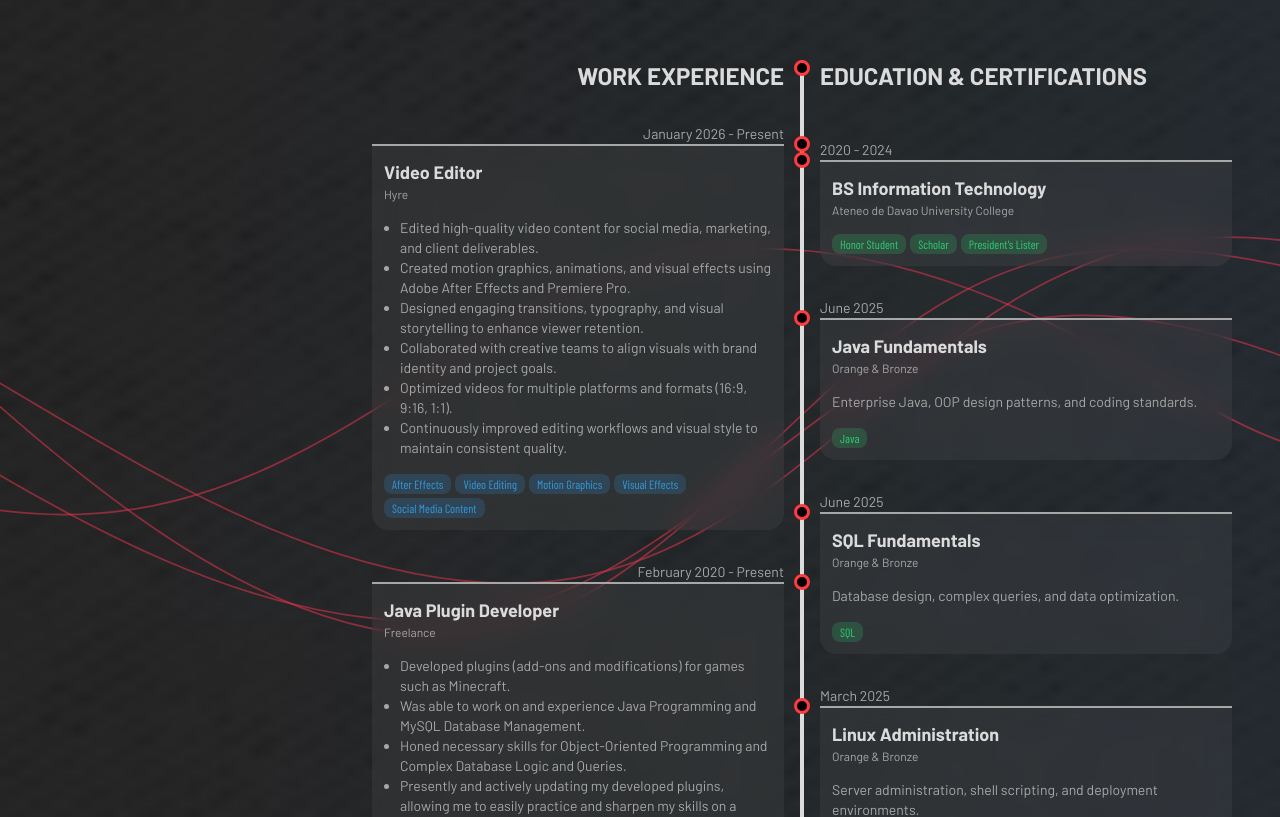
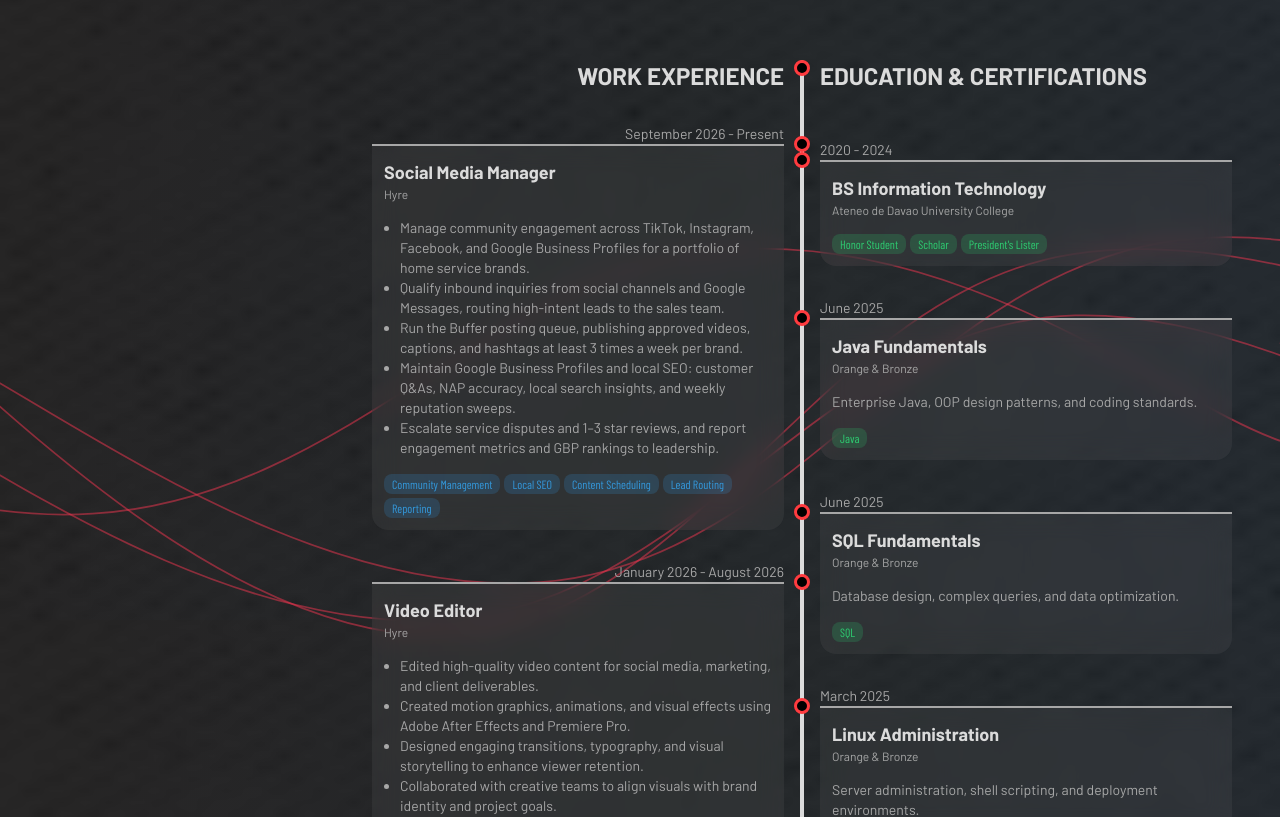
Before and after one commit to Coralise/Wayne-Portfolio, a Next.js app: page /resume in a window 1280 px wide. Shown: the part 980-1797 px from the top of the page. Built offline with nearby package versions, Linux system fonts and the light colour scheme; a web font is replaced by a local one; what tailwindcss-motion would draw is missing.

Commit message:
feat: add Social Media Manager role at Hyre to work experience
Co-Authored-By: Claude Opus 5.5 <noreply@anthropic.com>
Claude-Session: https://claude.ai/code/session_01LzkZnvLjGbyXFGd7NBJR5x

```diff
--- a/app/page.js
+++ b/app/page.js
@@ -314,10 +314,27 @@ export default function Home() {
                   <div className="relative overflow-hidden rounded-xl bg-background/30 backdrop-blur-sm border-foreground-2nd/20 p-4 hover:border-[#3498db]/50 transition-all duration-300">
                     <div className="flex justify-between items-start mb-2">
                       <div>
+                        <span className="text-sm font-bold text-foreground">Social Media Manager</span>
+                        <span className="text-xs text-foreground-2nd block">Hyre</span>
+                      </div>
+                      <span className="text-xs text-[#3498db] font-medium">September 2026 - Present</span>
+                    </div>
+                    <p className="text-xs text-foreground-2nd">
+                      Manage community engagement, content scheduling, and local SEO across social and Google Business Profiles for a portfolio of home service brands.
+                    </p>
+                    <div className="flex gap-1 mt-2 flex-wrap">
+                      <Tag text="Community Management" color="#3498db" />
+                      <Tag text="Local SEO" color="#3498db" />
+                      <Tag text="Buffer" color="#3498db" />
+                    </div>
+                  </div>
+                  <div className="relative overflow-hidden rounded-xl bg-background/30 backdrop-blur-sm border-foreground-2nd/20 p-4 hover:border-[#3498db]/50 transition-all duration-300">
+                    <div className="flex justify-between items-start mb-2">
+                      <div>
                         <span className="text-sm font-bold text-foreground">Video Editor</span>
                         <span className="text-xs text-foreground-2nd block">Hyre</span>
                       </div>
-                      <span className="text-xs text-[#3498db] font-medium">January 2026 - Present</span>
+                      <span className="text-xs text-[#3498db] font-medium">January 2026 - August 2026</span>
                     </div>
                     <p className="text-xs text-foreground-2nd">
                       Edited video content and created motion graphics to support brand identity and digital campaigns.
--- a/app/resume/page.js
+++ b/app/resume/page.js
@@ -203,6 +203,22 @@ function MonoTimeline({ className }) {
             <div className="flex flex-col items-start pl-4 flex-1">
                 <div className="font-bold text-2xl">WORK EXPERIENCE</div>
                 <TimelineCard
+                    className="mt-8" jobTitle="Social Media Manager" company="Hyre" date="September 2026 - Present" tags={[
+    ["💬", "Community Management"],
+    ["📍", "Local SEO"],
+    ["📅", "Content Scheduling"],
+    ["🎯", "Lead Routing"],
+    ["📊", "Reporting"]
+]} tagColor="#3498db">
+                    <ul className="list-disc pl-4">
+                        <li>Manage community engagement across TikTok, Instagram, Facebook, and Google Business Profiles for a portfolio of home service brands.</li>
+                        <li>Qualify inbound inquiries from social channels and Google Messages, routing high-intent leads to the sales team.</li>
+                        <li>Run the Buffer posting queue, publishing approved videos, captions, and hashtags at least 3 times a week per brand.</li>
+                        <li>Maintain Google Business Profiles and local SEO: customer Q&amp;As, NAP accuracy, local search insights, and weekly reputation sweeps.</li>
+                        <li>Escalate service disputes and 1–3 star reviews, and report engagement metrics and GBP rankings to leadership.</li>
+                    </ul>
+                </TimelineCard>
+                <TimelineCard
                     className="mt-8"
                     jobTitle="Java Plugin Developer"
                     company="Freelance"
@@ -290,8 +306,24 @@ function BiTimeline({ maxDraw, targetRef, className }) {
     return <div className={`${className} mt-60 flex w-full justify-start pb-8`}>
         <div className="flex flex-col items-end pr-4 flex-1">
             <div className="font-bold text-2xl">WORK EXPERIENCE</div>
+            <ProgressTimelineCard drawProgress={maxDraw} drawPosition={0.05}
+                className="mt-8" jobTitle="Social Media Manager" company="Hyre" date="September 2026 - Present" side="left" tags={[
+    ["💬", "Community Management"],
+    ["📍", "Local SEO"],
+    ["📅", "Content Scheduling"],
+    ["🎯", "Lead Routing"],
+    ["📊", "Reporting"]
+]} tagColor="#3498db">
+                <ul className="list-disc pl-4">
+                    <li>Manage community engagement across TikTok, Instagram, Facebook, and Google Business Profiles for a portfolio of home service brands.</li>
+                    <li>Qualify inbound inquiries from social channels and Google Messages, routing high-intent leads to the sales team.</li>
+                    <li>Run the Buffer posting queue, publishing approved videos, captions, and hashtags at least 3 times a week per brand.</li>
+                    <li>Maintain Google Business Profiles and local SEO: customer Q&amp;As, NAP accuracy, local search insights, and weekly reputation sweeps.</li>
+                    <li>Escalate service disputes and 1–3 star reviews, and report engagement metrics and GBP rankings to leadership.</li>
+                </ul>
+            </ProgressTimelineCard>
             <ProgressTimelineCard drawProgress={maxDraw} drawPosition={0.15}
-                className="mt-8" jobTitle="Video Editor" company="Hyre" date="January 2026 - Present" side="left" tags={[
+                className="mt-8" jobTitle="Video Editor" company="Hyre" date="January 2026 - August 2026" side="left" tags={[
     [<FaVideo key="si-ae-2" />, "After Effects"],
     [<FaVideo key="si-pr-2" />, "Video Editing"],
   ["🎬", "Motion Graphics"],
```
